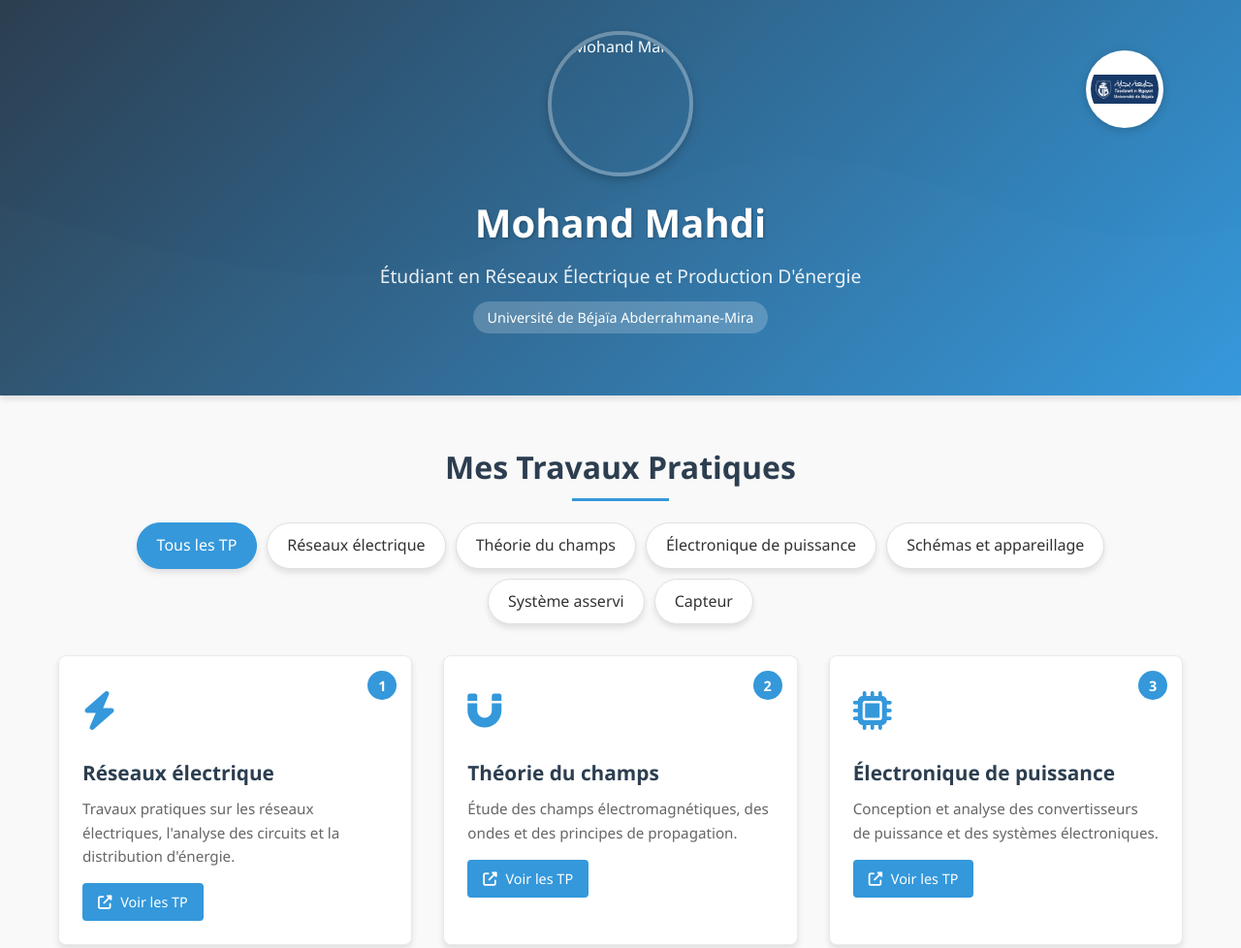
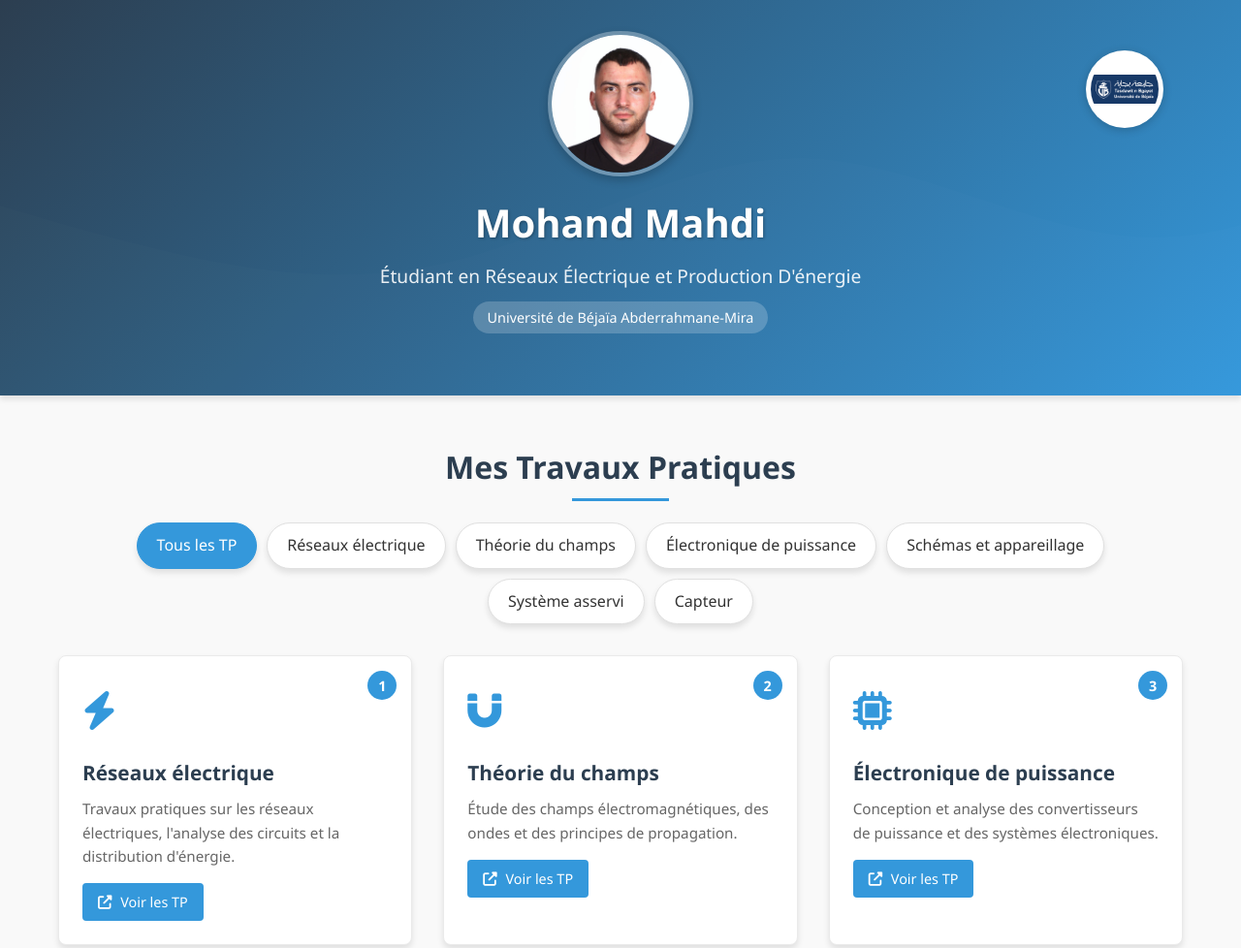
Before and after one commit to mohand-mahdi/mohand-mahdi.github.io, a plain HTML site: page index.html in a window 1280 px wide. Shown: the top 978 px of the page at 97% size. Drawn offline with Linux system fonts and the light colour scheme.

Commit message:
Update profile image source in index.html

```diff
--- a/index.html
+++ b/index.html
@@ -386,7 +386,7 @@
         <div class="container">
             <div class="profile">
                 <!-- استبدل "profile.jpg" باسم صورتك الشخصية -->
-                <img src="Profile.jpg" alt="Mohand Mahdi" class="profile-img">
+                <img src="Profile1.jpg" alt="Mohand Mahdi" class="profile-img">
 
                 <!-- استبدل "BadgeUniv.png" بشعار جامعتك -->
                 <div class="university-logo">
```
